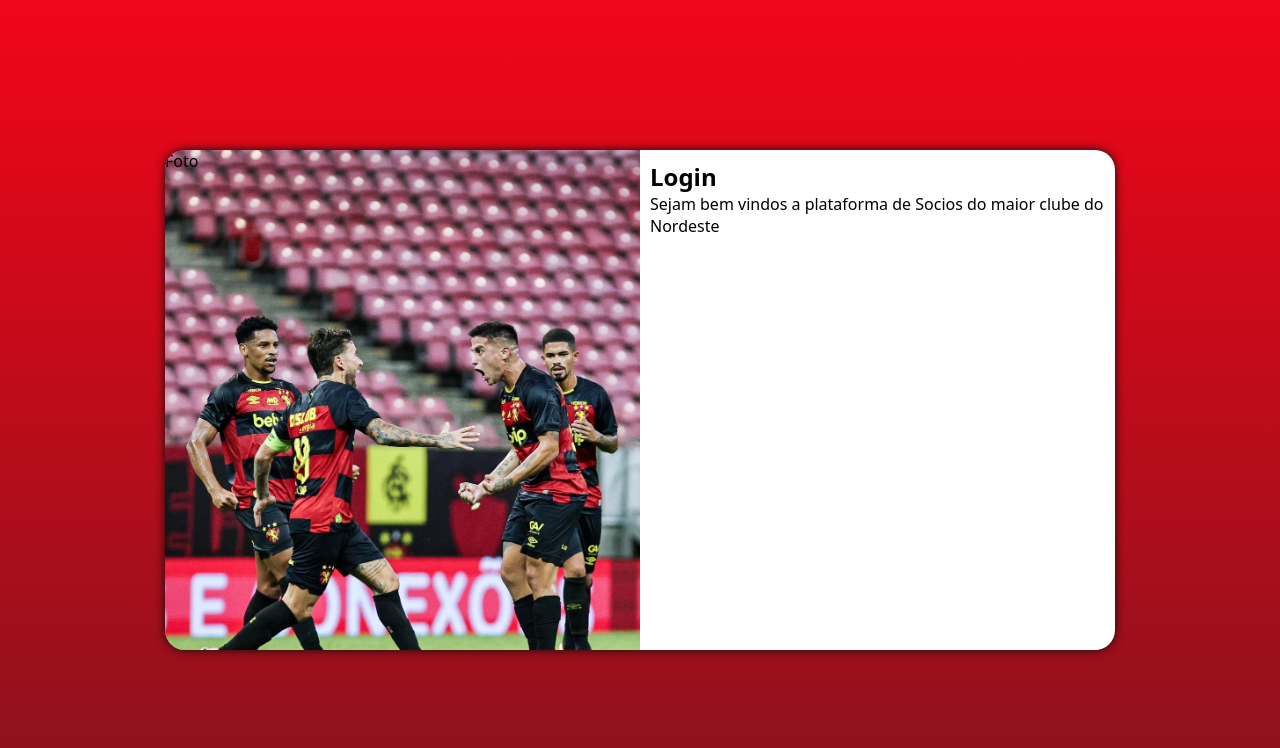
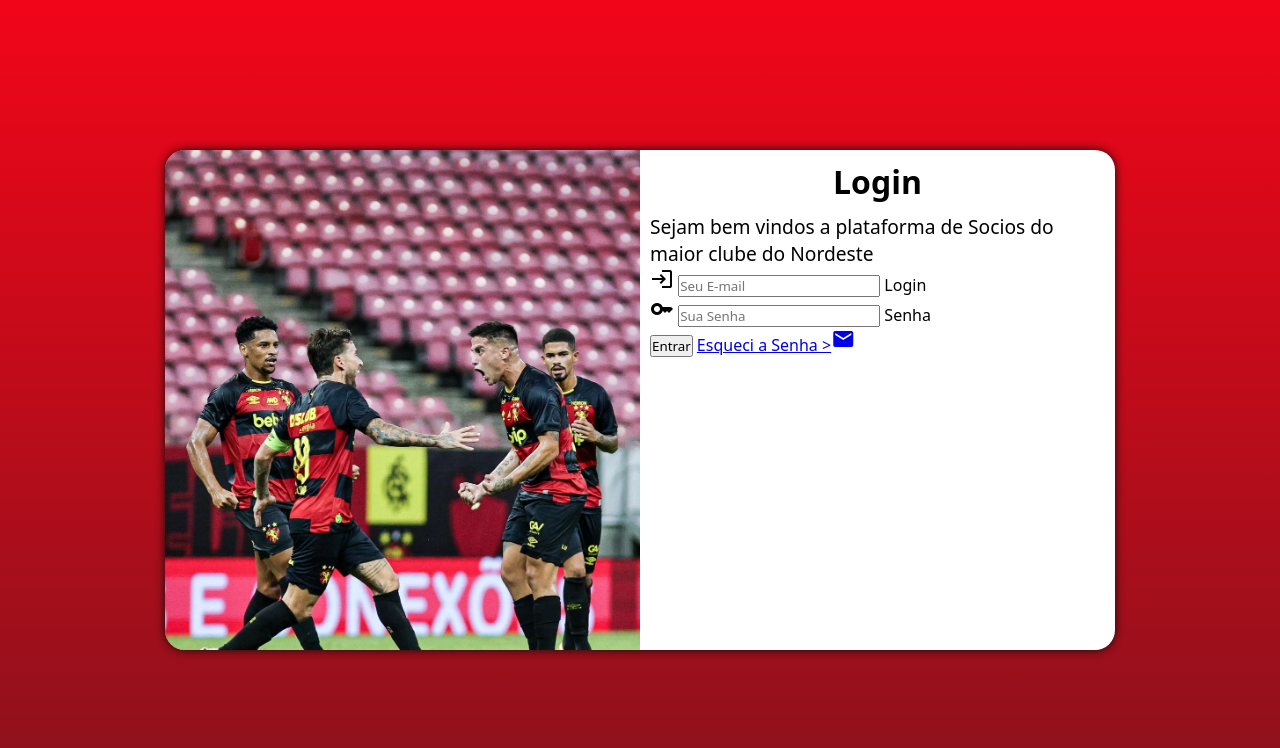
Before and after one commit to DevElyShow/Projeto-Tela-de-Login, a plain HTML site: page index.html in a window 1280 px wide. Drawn offline with Linux system fonts and the light colour scheme.

Commit message:
Finalizando s botôes de login

```diff
--- a/index.html
+++ b/index.html
@@ -4,6 +4,7 @@
     <meta charset="UTF-8">
     <meta name="viewport" content="width=device-width, initial-scale=1.0">
     <title>Login Sócio</title>
+    <link href="https://fonts.googleapis.com/icon?family=Material+Icons" rel="stylesheet">
     <link rel="stylesheet" href="style.css">
     <link rel="stylesheet" href="media-query.css">
 </head>
@@ -11,14 +12,28 @@
     <main>
         <section id="login">
             <div id="imagem">
-                Foto
+
             </div>
 
             <div id="formulario">
                 <h1>Login</h1>
                 <p>Sejam bem vindos a plataforma de Socios do maior clube do Nordeste</p>
-                <form action="login.php">
+                <form action="login.php" autocomplete="on" method="post">
+                    <div class="campo">
+                        <span class="material-icons"> login </span>
+                        <input type="email" name="login" id="ilogin" placeholder="Seu E-mail" autocomplete="email" required maxlength="30">
+                        <label for="ilogin">Login</label>
+                    </div>
+                    <div class="campo">
+                        <span class="material-icons"> key</span>
+                        <input type="password" name="Senha" id="isenha" placeholder="Sua Senha"autocomplete="current-password" required minlength="8">
+                         <label for="isenha">Senha</label>
 
+                    </div>
+                    <input type="submit" value="Entrar">
+                    <a href="esqueci.html">
+                        Esqueci a Senha ><i class="material-icons">mail</i>
+                    </a>
                 </form>
             </div>
 
--- a/media-query.css
+++ b/media-query.css
@@ -38,8 +38,16 @@
     }
 
     section#login> div#formulario{
-        float: right;
+        float: left;
         width: 50%;
+    }
+
+    div#formulario > p {
+        font-size: 1.2em;
+    }
+
+    div#formulario > h1 {
+        font-size: 2em;
     }
 }
 
--- a/style.css
+++ b/style.css
@@ -55,3 +55,12 @@ section#login>div#formulario {
     display: block;
     padding: 10px;
 }
+
+div#formulario > h1{
+    text-align: center;
+    margin-bottom: 10px;
+}
+
+div#formulario > p {
+    font-size: 0.8em;
+}
```
